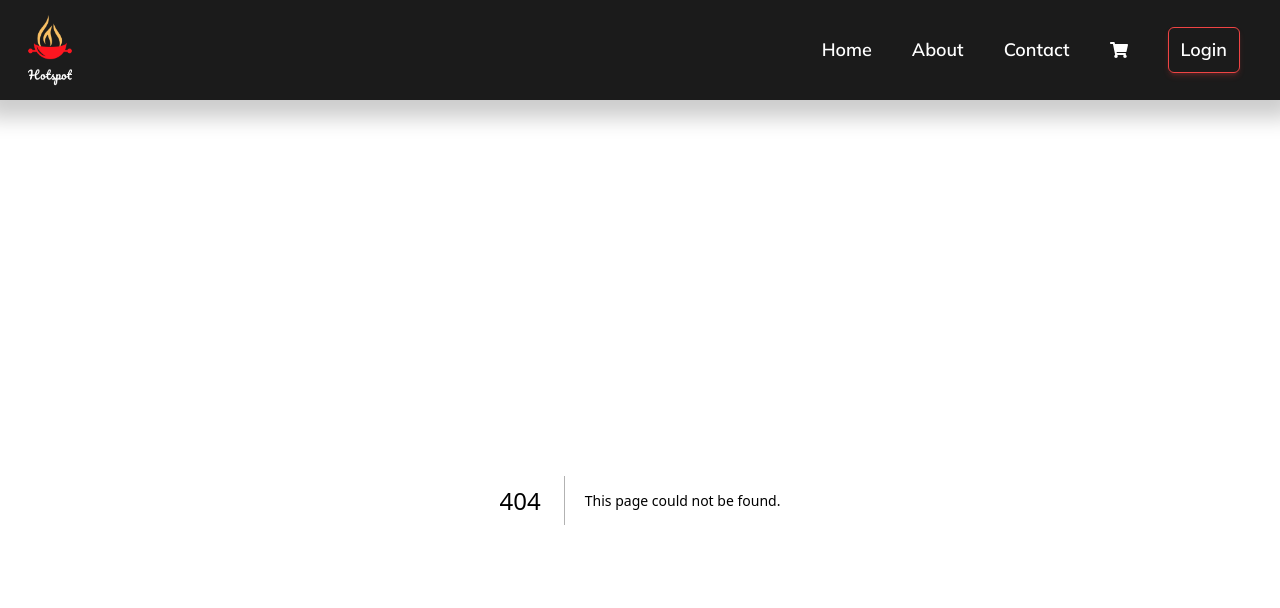
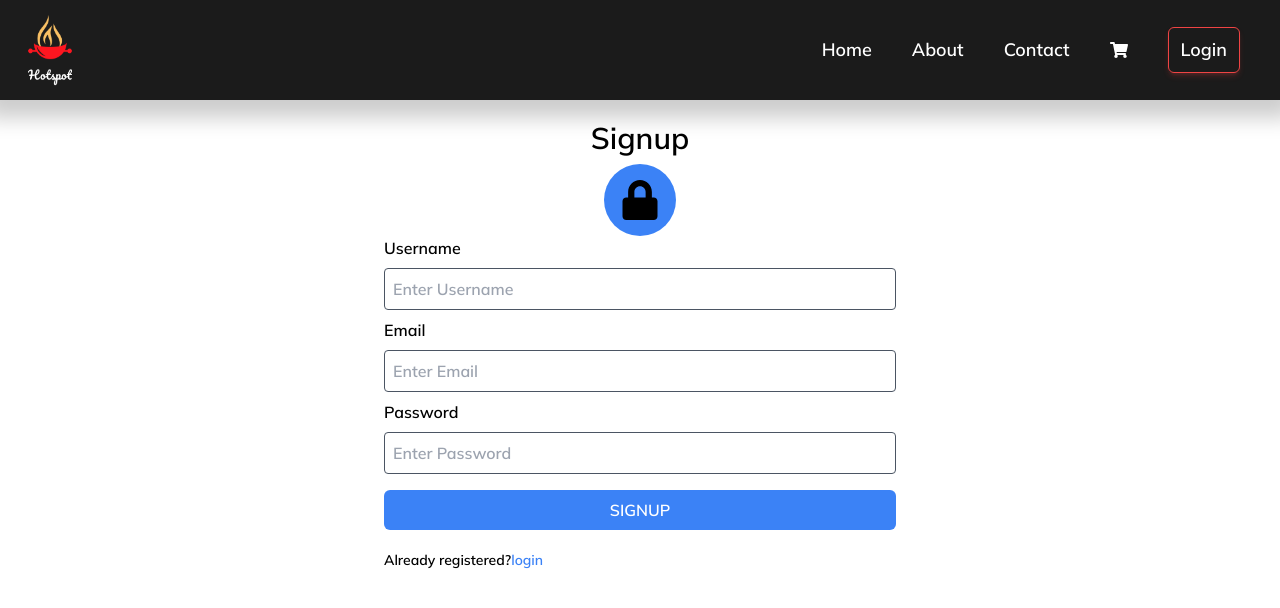
Before and after one commit to trigbitAnuj/hotspot, a Next.js app: page /sign-up in a window 1280 px wide. Before the commit this address had no page. Shown: the top 608 px of the page. Built offline with nearby package versions, Linux system fonts and the light colour scheme.

Commit message:
Create page.tsx

```diff
--- /dev/null
+++ b/src/app/(auth)/sign-up/page.tsx
@@ -0,0 +1,85 @@
+"use client";
+import Link from "next/link";
+import React from "react";
+import { FaLock } from "react-icons/fa";
+import { useRouter } from "next/navigation";
+
+type ValuesTypes = {
+  email: string;
+  password: string;
+};
+const SignUp = () => {
+  const router = useRouter();
+
+  const handlelogin = (e: React.FormEvent<HTMLFormElement>) => {
+    e.preventDefault();
+    // const formData = new FormData(e.currentTarget);
+    router.push("/login");
+  };
+  return (
+    <section className=" flex justify-center items-center flex-col  mt-5">
+      <h1 className="font-bold text-3xl mb-2">Signup</h1>
+      <div className="bg-blue-500 p-4 rounded-[100%] ">
+        <FaLock style={{ fontSize: "40px" }} />
+      </div>
+
+      <section className=" grid w-2/5 ">
+        <form
+          action=""
+          onSubmit={(e) => handlelogin(e)}
+          className="grid gap-2 "
+        >
+          <label htmlFor="email" className="font-semibold">
+            Username
+          </label>
+          <input
+            className="p-2 border border-gray-600 rounded"
+            type="text"
+            name="text"
+            id="text"
+            placeholder="Enter Username"
+            autoComplete="off"
+            required
+          />
+          <label htmlFor="email" className="font-semibold">
+            Email
+          </label>
+          <input
+            className="p-2 border border-gray-600 rounded"
+            type="email"
+            name="email"
+            id="email"
+            placeholder="Enter Email"
+            autoComplete="off"
+            required
+          />
+
+          <label htmlFor="password">Password</label>
+          <input
+            className="p-2 border border-gray-600 rounded "
+            type="password"
+            name="password"
+            id="password"
+            placeholder="Enter Password"
+            autoComplete="off"
+            required
+          />
+          <button
+            className="p-2 text-white bg-blue-500 hover:bg-blue-600 rounded-md mt-2"
+            type="submit"
+          >
+            SIGNUP
+          </button>
+          <p className="mb-0 mt-2 pt-1 text-sm font-semibold">
+            Already registered?
+            <Link href="/login" className="text-blue-500">
+              login
+            </Link>
+          </p>
+        </form>
+      </section>
+    </section>
+  );
+};
+
+export default SignUp;
```
